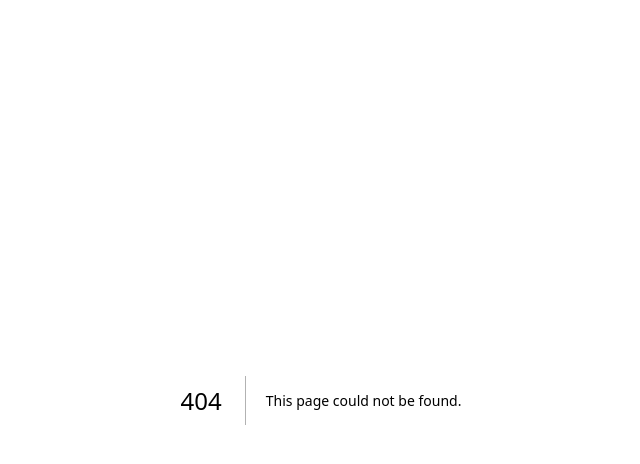
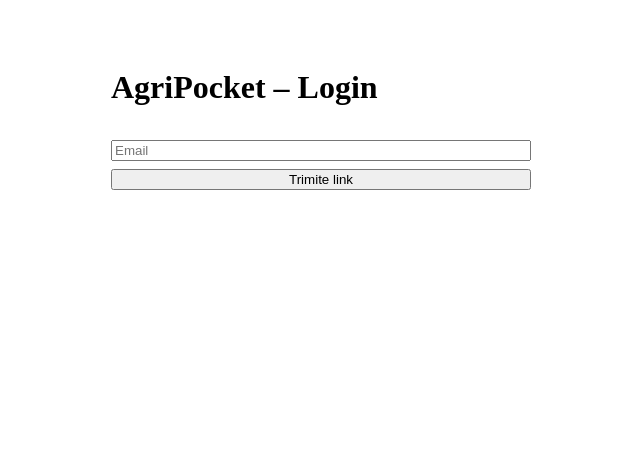
Before and after one commit to dbtgraincert/agripocket-app, a Next.js app: page /login in a window 1280 px wide. Before the commit this address had no page. Shown: the top 464 px of the page, without its empty margins (319-959 px from the left). Built offline with nearby package versions, Linux system fonts and the light colour scheme; no server answers.

Commit message:
Create login.tsx

```diff
--- /dev/null
+++ b/pages/login.tsx
@@ -0,0 +1,30 @@
+import { useState } from 'react';
+import { supabase } from '../lib/supabaseClient';
+
+export default function Login() {
+const [email, setEmail] = useState('');
+const [sent, setSent] = useState(false);
+
+async function handleLogin(e: React.FormEvent) {
+e.preventDefault();
+const { error } = await supabase.auth.signInWithOtp({
+email,
+options: { emailRedirectTo: typeof window !== 'undefined' ? window.location.origin : undefined }
+});
+if (error) alert(error.message); else setSent(true);
+}
+
+return (
+<div style={{maxWidth:420,margin:'48px auto',display:'grid',gap:12}}>
+<h1>AgriPocket – Login</h1>
+{sent ? (
+<p>Verifică emailul și dă click pe linkul magic.</p>
+) : (
+<form onSubmit={handleLogin} style={{display:'grid',gap:8}}>
+<input type="email" placeholder="Email" value={email} onChange={e=>setEmail(e.target.value)} />
+<button type="submit">Trimite link</button>
+</form>
+)}
+</div>
+);
+}
```
